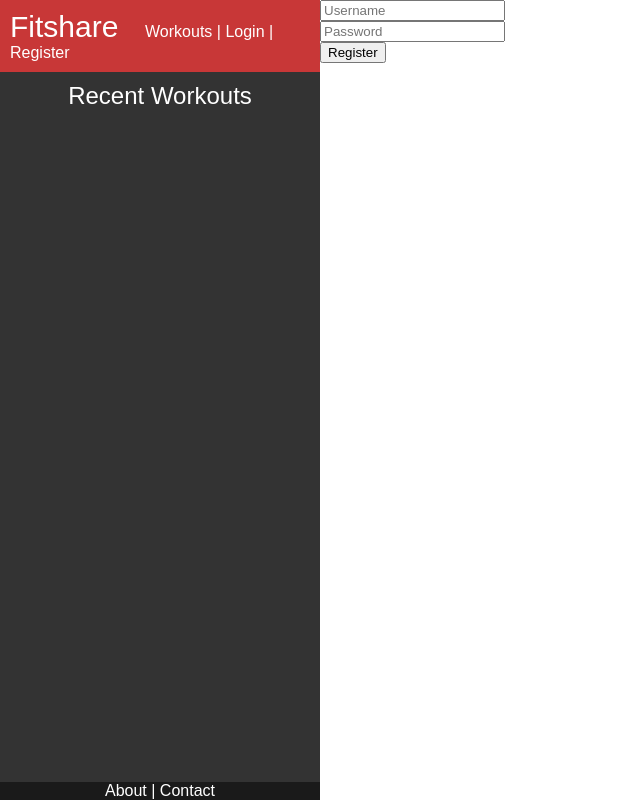
After one commit to normundy/fitshare, a Django app: page /fitshare/register/ in a window 1280 px wide. The commit adds this page. Shown: the whole page, without its empty margins (0-640 px from the left). Run offline with Django 3.2, Linux system fonts and the light colour scheme; data that the repository does not hold is empty.

Commit message:
user registration

```diff
--- a/fitshare/templates/fitshare/index.html
+++ b/fitshare/templates/fitshare/index.html
@@ -16,7 +16,7 @@
           <a href="/fitshare/logout/">Logout</a> |
           {% else %}
           <a href="/fitshare/login/">Login</a> |
-          <a href="/register/">Register</a></span>
+          <a href="/fitshare/register/">Register</a></span>
           {% endif %}
         </div>
         <div class="recent_workouts">
--- /dev/null
+++ b/fitshare/templates/fitshare/register.html
@@ -0,0 +1,39 @@
+<!DOCTYPE html>
+<html>
+  <head>
+    {% load static %}
+    <meta name="viewport" content="width=device-width, initial-scale=1">
+    <link rel="stylesheet" type="text/css" href="{% static 'fitshare/style.css' %}">
+  </head>
+  <body>
+    <div class="row">
+      <div class="column1">
+        <div class="navigation">
+          <span class="fitshare"><a href="/fitshare/">Fitshare</a></span>
+          &nbsp;&nbsp;&nbsp;&nbsp;
+          <span><a href="/fitshare/workouts/">Workouts</a> | <a href="/login/">Login</a> | <a href="/register/">Register</a></span>
+        </div>
+        <div class="recent_workouts">
+          <a href="/fitshare/workouts/">Recent Workouts</a>
+        </div>
+        {% for workout in recent_workouts %}
+        <div class="workout">
+          <a href="/fitshare/view_workout/{{ workout.id }}">- {{ workout.name }}</a>
+        </div>
+        {% endfor %}
+        <div class="footer">
+          <span><a href="/about/">About</a> | <a href="/contact/">Contact</a></span>
+        </div>
+      </div>
+      <div class="column2">
+        <form method="post">
+        {% csrf_token %}
+        <input type="text" id="username" name="username" placeholder="Username"></input>
+        <br>
+        <input type="text" id="password" name="password" placeholder="Password"></input>
+        <br>
+        <button type="submit">Register</button>
+        </form>
+      </div>
+  </body>
+</html>
--- a/fitshare/urls.py
+++ b/fitshare/urls.py
@@ -10,7 +10,7 @@ urlpatterns = [
     path('create_workout/', views.create_workout, name='create_workout'),
     path('workouts/', views.workouts, name='workouts'),
     path('view_workout/<int:workout_id>/', views.view_workout, name='view_workout'),
-    #url(r'^login/$', LoginView.as_view(template_name='fitshare/login.html'), name='login'),
+    url(r'^register/$', views.register, name='register'),
     url(r'^login/$', views.FitshareLogin.as_view(template_name='fitshare/login.html'), name='login'),
     url(r'^logout/$', LogoutView.as_view(), name='logout'),
 ]
--- a/fitshare/views.py
+++ b/fitshare/views.py
@@ -1,10 +1,12 @@
 from django.http import HttpResponseRedirect
 from django.views import generic
+from django.views import View
 from django.utils import timezone
 from django.shortcuts import render
 from django.urls import reverse
 from django.contrib.auth.models import User
 from django.contrib.auth import views as auth_views
+from django.contrib.auth.forms import UserCreationForm
 
 from .models import Workout_e, Workout, Exercise
 
@@ -105,6 +107,29 @@ class FitshareLogin(auth_views.LoginView):
 
         return ctx
 
+def register(request):
+    # Get the 10 most recent workouts
+    recent_workouts = Workout.objects.order_by('-updated_date')[:10]
+
+    ctx = {
+        'recent_workouts': recent_workouts,
+    }
+
+    if request.method == 'POST':
+        try:
+            username = request.POST['username']
+            password = request.POST['password']
+            user = User.objects.create_user(username=username, password=password)
+            user.save()
+        except (KeyError):
+            return render(request, 'fitshare/register', {
+                'notification': "Error creating user",
+            })
+        return HttpResponseRedirect(reverse('fitshare:index'), {
+            'notification': "User created",
+        })
+
+    return render(request, 'fitshare/register.html', context=ctx)
 
 def create_workout_tuple(workout_name, workout_type, workout_useralias):
     workout_created_date = timezone.now()
```
